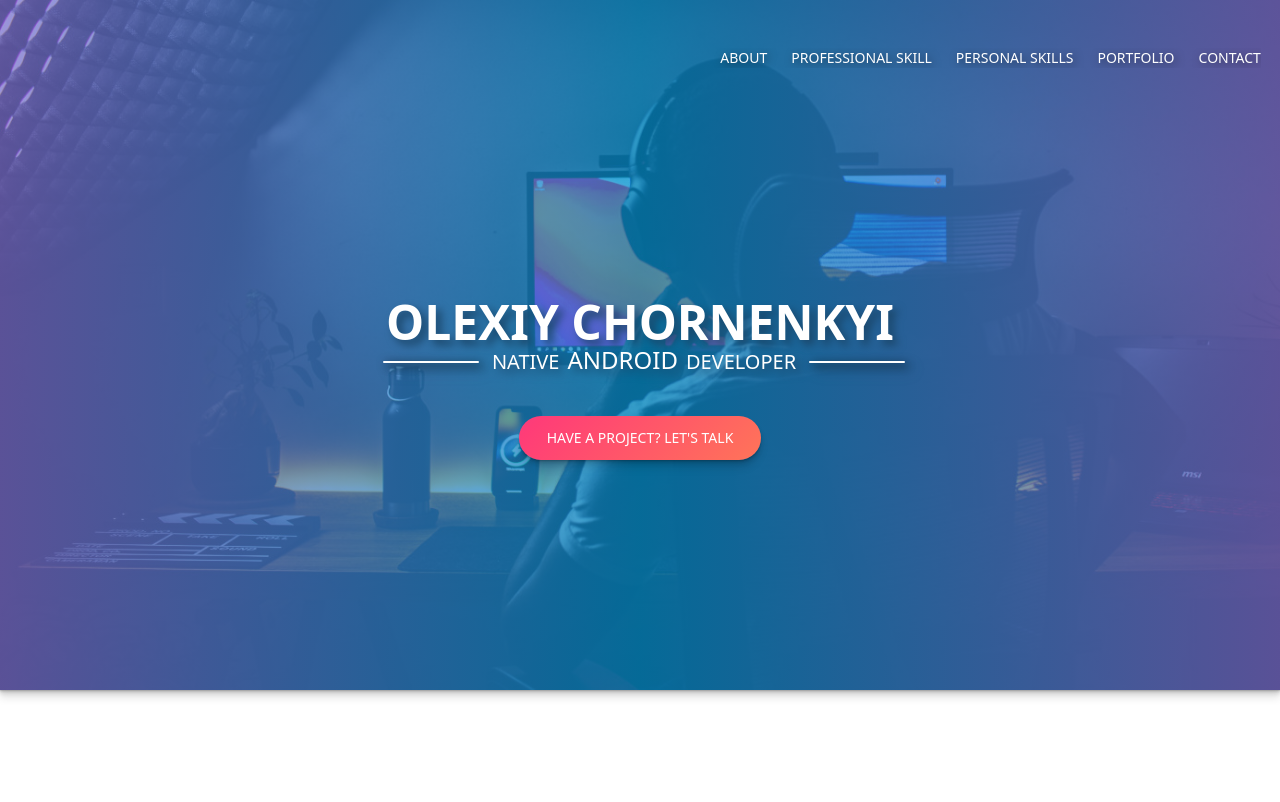
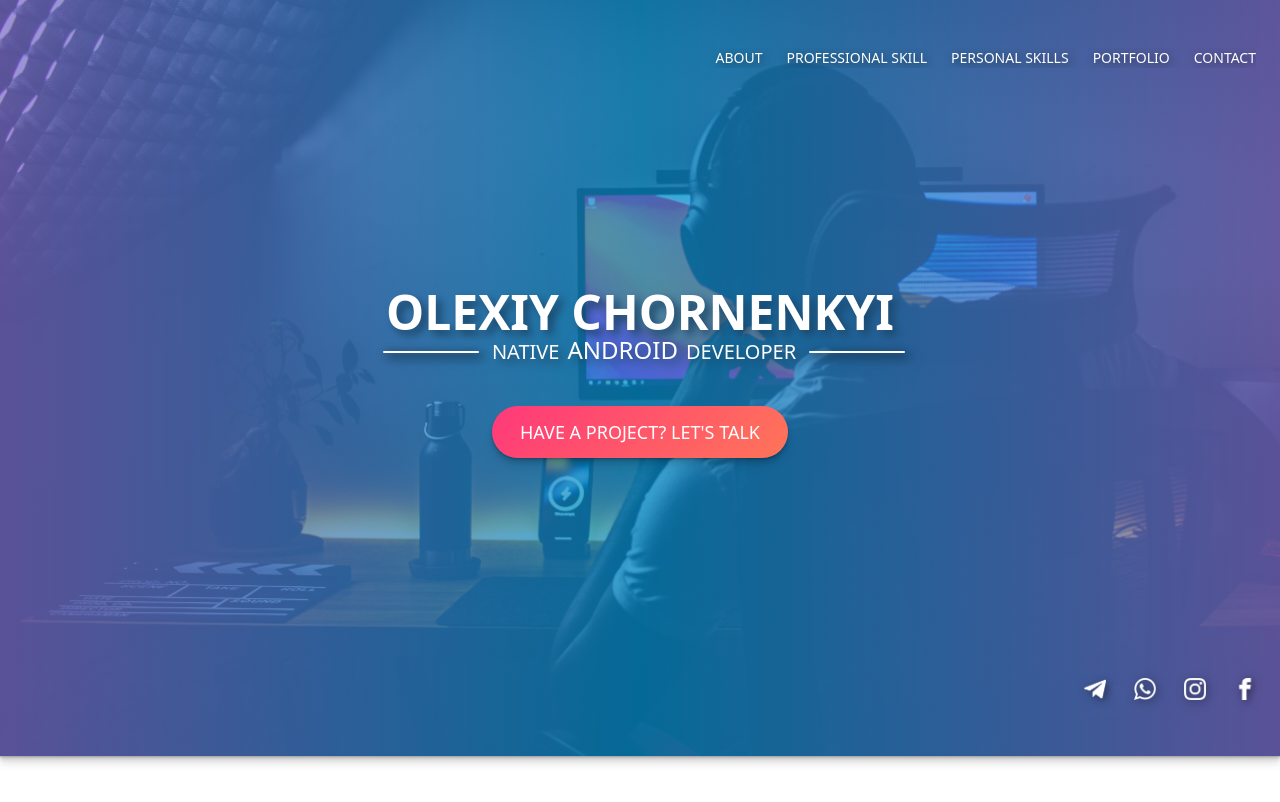
Before and after one commit to J-iSkeLo/portfolio, a React (Create React App) app: page / in a window 1280 px wide. Shown: the top 802 px of the page. Built offline with nearby package versions, Linux system fonts and the light colour scheme.

Commit message:
Added social to hero

```diff
--- /dev/null
+++ b/src/components/Social.tsx
@@ -0,0 +1,28 @@
+import React from 'react'
+import telegramIcon from '../assets/img/icons/telegram.png'
+import whatsappIcon from '../assets/img/icons/whatsapp.png'
+import instagramIcon from '../assets/img/icons/instagram.png'
+import facebookIcon from '../assets/img/icons/facebook.png'
+
+const Social: React.FC = (props) => {
+    const links = [
+        { title: 'Telegram', icon: telegramIcon, link: 'https://www.t.me/LeshaChernenkiy' },
+        { title: 'Whatsapp', icon: whatsappIcon, link: 'https://wa.me/380501304518' },
+        { title: 'Instagram', icon: instagramIcon, link: 'https://www.instagram.com/l.chernenkiy' },
+        { title: 'Facebook', icon: facebookIcon, link: 'https://www.facebook.com/jiskelo' },
+    ]
+
+    return (
+        <ul className="relative flex gap-x-7">
+            {links.map(l => {
+                return <li key={l.title}>
+                    <a href={l.link} title={l.title} className="drop-shadow-font hover:drop-shadow-font-hover transition-all">
+                        <img src={l.icon} alt={l.title} className="w-[22px]" />
+                    </a>
+                </li>
+            })}
+        </ul>
+    )
+}
+
+export default Social
--- a/src/sections/Hero.tsx
+++ b/src/sections/Hero.tsx
@@ -1,5 +1,6 @@
 import React from 'react'
 import Navbar from '../components/Navbar'
+import Social from '../components/Social'
 
 const Hero: React.FC = () => {
     return (
@@ -9,7 +10,7 @@ const Hero: React.FC = () => {
             <div className="container">
                 <Navbar />
 
-                <div className="py-52 md:py-[230px] relative z-20 text-center">
+                <div className="py-52 md:py-[220px] relative z-20 text-center">
                     <h1 className="text-2xl md:text-3xl lg:text-5xl font-bold drop-shadow-hero">
                         OLEXIY CHORNENKYI
                     </h1>
@@ -31,11 +32,15 @@ const Hero: React.FC = () => {
                         <a href="https://syject.com/#Contacts"
                             rel="noreferrer"
                             target="_blank"
-                            className="inline-block text-sm lg:text-md text-white mt-5 lg:mt-10 bg-main-btn animate-shine bg-600 shadow-hero hover:shadow-hero-hover uppercase py-2 lg:py-3 px-5 lg:px-7 rounded-full transition-shadow duration-500"
+                            className="inline-block text-sm lg:text-lg text-white mt-5 lg:mt-10 bg-main-btn animate-shine bg-600 shadow-hero hover:shadow-hero-hover uppercase py-2 lg:py-3 px-5 lg:px-7 rounded-full transition-shadow duration-500"
                         >
                             Have a project? Let's talk
                         </a>
                     </div>
+                </div>
+
+                <div className="flex justify-end mb-14">
+                    <Social />
                 </div>
             </div>
         </header>
--- a/tailwind.config.js
+++ b/tailwind.config.js
@@ -7,7 +7,7 @@ module.exports = {
         extend: {
             container: {
                 center: true,
-                padding: '1.2rem',
+                padding: '1.5rem',
             },
             colors: {
                 main: 'var(--color-main)',
@@ -44,7 +44,7 @@ module.exports = {
             dropShadow: {
                 'hero': '5px 5px 4px rgb(26 69 104)',
                 'font': '2px 2px 4px rgb(0 0 0 / 50%)',
-                'font-hover': '0 0 30px rgb(255 255 255 / 60%)',
+                'font-hover': '0 0 20px rgba(255, 255, 255, 1)',
             },
         },
     },
```
